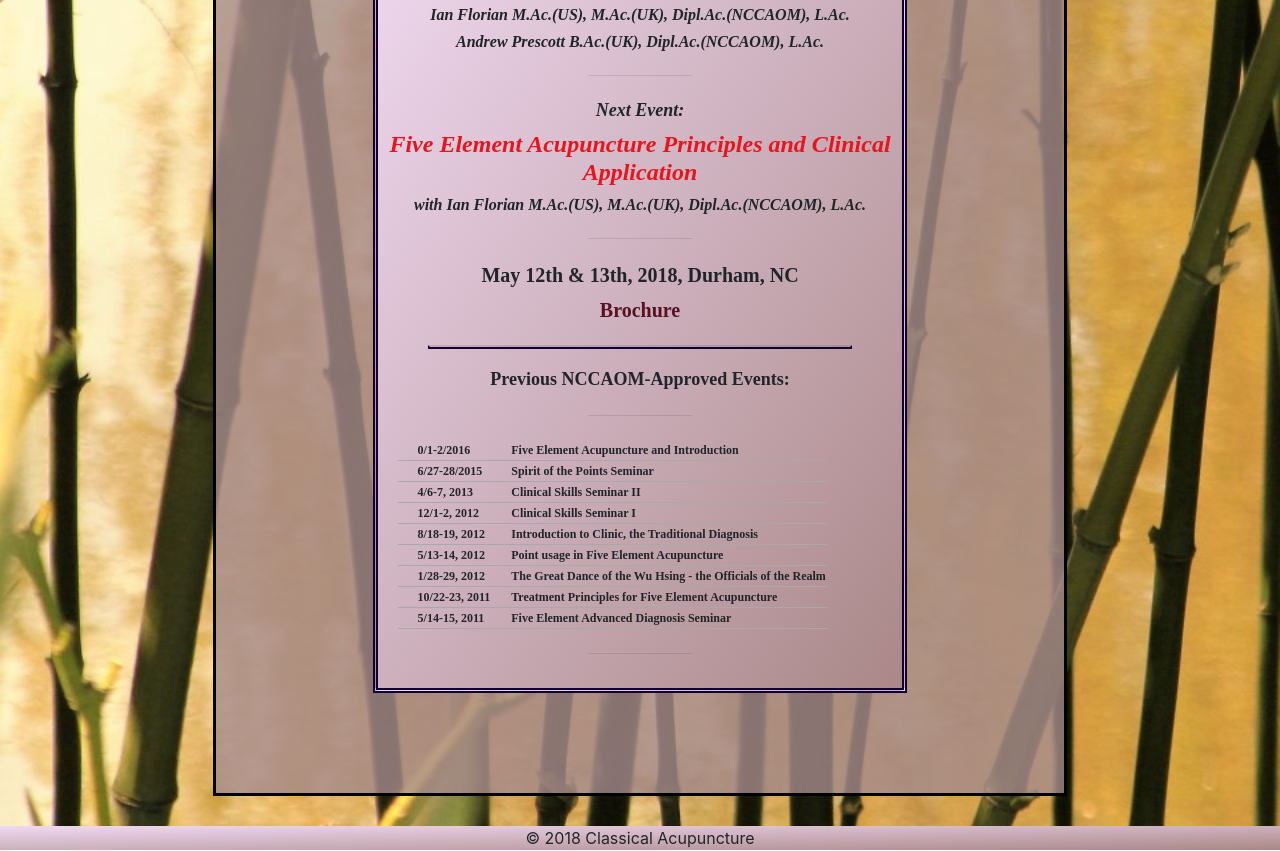
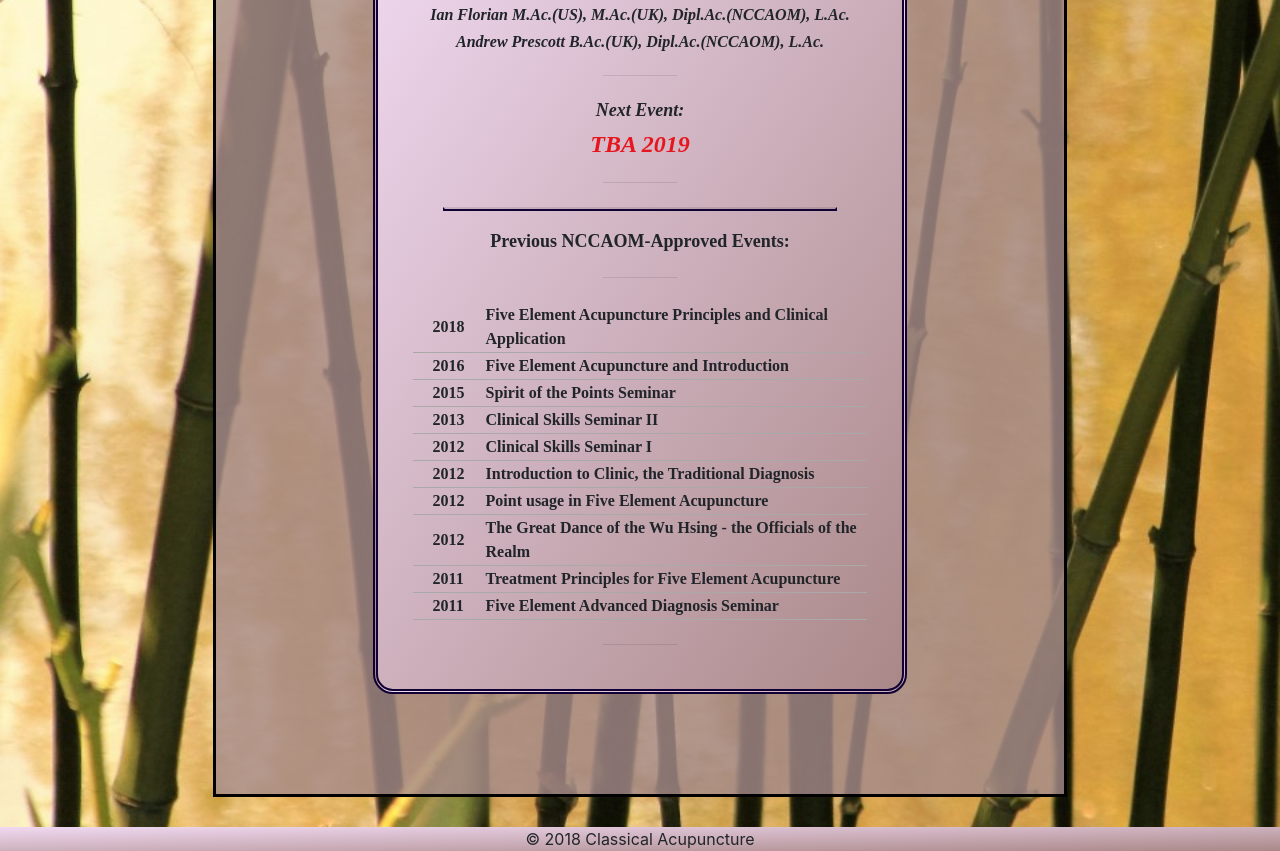
Before and after one commit to EPluribusAlex/harmonygate, a plain HTML site: page pages/continuing.html in a window 1280 px wide. Shown: the part 765-1616 px from the top of the page. Drawn offline with nearby package versions, Linux system fonts and the light colour scheme; a web font is replaced by a local one.

Commit message:
event additions

```diff
--- a/assets/css/style.css
+++ b/assets/css/style.css
@@ -322,6 +322,13 @@
 	font-weight: bold;
 }
 
+.text-plaque-5 {
+	border: 5px double #100033FF;
+	border-radius: 20px;
+	background: linear-gradient(to top left, #aa8888ff 0%, #f0d9f1 100%);
+	padding: 10px 25px 20px 25px;
+}
+
 .plaque-1 {
 	border: 5px double #100033FF;
 	background: linear-gradient(to top left, #aa8888ff 0%, #f0d9f1 100%);
@@ -553,6 +560,7 @@ th, td {
 
 td {
 	padding-left: 16px;
+	font-size: 16px;
 }
 
 @media screen and (min-width: 720px) {
--- a/pages/continuing.html
+++ b/pages/continuing.html
@@ -87,7 +87,7 @@
 
 								<hr class="my-4">
 
-								<div class="container text-plaque">
+								<div class="container text-plaque-5">
 
 									<hr class="my-4">
 									<h3 class="plaque-heading">NCCAOM Approved Events Presented By:</h3>
@@ -96,11 +96,8 @@
 									<hr class="my-4">
 
 									<h4 class="large-grey-cursive">Next Event:</h4>
-									<h3 class="title-2">Five Element Acupuncture Principles and Clinical Application</h3>
-									<h4 class="plaque-listing">with Ian Florian M.Ac.(US), M.Ac.(UK), Dipl.Ac.(NCCAOM), L.Ac.</h4>
+									<h3 class="title-2">TBA 2019</h3>
 									<hr class="my-4">
-									<h4 class="plaque-listing-2">May 12th & 13th, 2018, Durham, NC</span></h4>
-									<a href="../assets/linked_docs/brochures/brochure2018.pdf" target="blank_" class="plaque-heading-2">Brochure</a>
 									<hr class="thick-divide">
 
 									<h4 class="plaque-heading">Previous NCCAOM-Approved Events:</h4>
@@ -109,39 +106,43 @@
 										<thead></thead>
 										<tbody class="plaque-listing-3">
 											<tr>
-									      <td>0/1-2/2016</td>
+									      <td>2018</td>
+									      <td>Five Element Acupuncture Principles and Clinical Application</td>
+									    </tr>
+											<tr>
+									      <td>2016</td>
 									      <td>Five Element Acupuncture and Introduction</td>
 									    </tr>
 									    <tr>
-									      <td>6/27-28/2015</td>
+									      <td>2015</td>
 									      <td>Spirit of the Points Seminar</td>
 									    </tr>
 									    <tr>
-									      <td>4/6-7, 2013</td>
+									      <td>2013</td>
 									      <td>Clinical Skills Seminar II</td>
 									    </tr>
 									    <tr>
-									      <td>12/1-2, 2012</td>
+									      <td>2012</td>
 									      <td>Clinical Skills Seminar I</td>
 									    </tr>
 									    <tr>
-									      <td>8/18-19, 2012</td>
+									      <td>2012</td>
 									      <td>Introduction to Clinic, the Traditional Diagnosis</td>
 									    </tr>
 									    <tr>
-									      <td>5/13-14, 2012</td>
+									      <td>2012</td>
 									      <td>Point usage in Five Element Acupuncture</td>
 									    </tr>
 									    <tr>
-									      <td>1/28-29, 2012</td>
+									      <td>2012</td>
 									      <td>The Great Dance of the Wu Hsing - the Officials of the Realm</td>
 									    </tr>
 									    <tr>
-									      <td>10/22-23, 2011</td>
+									      <td>2011</td>
 									      <td>Treatment Principles for Five Element Acupuncture</td>
 									    </tr>
 									    <tr>
-									      <td>5/14-15, 2011</td>
+									      <td>2011</td>
 									      <td>Five Element Advanced Diagnosis Seminar</td>
 									    </tr>
 										</tbody>
```
Also changed, not shown: pages/publicevents.html (+15 -1 lines), 1 other file.
